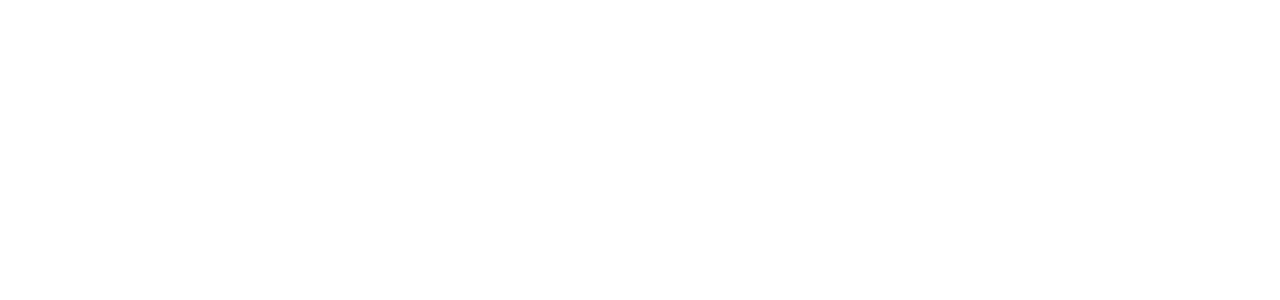
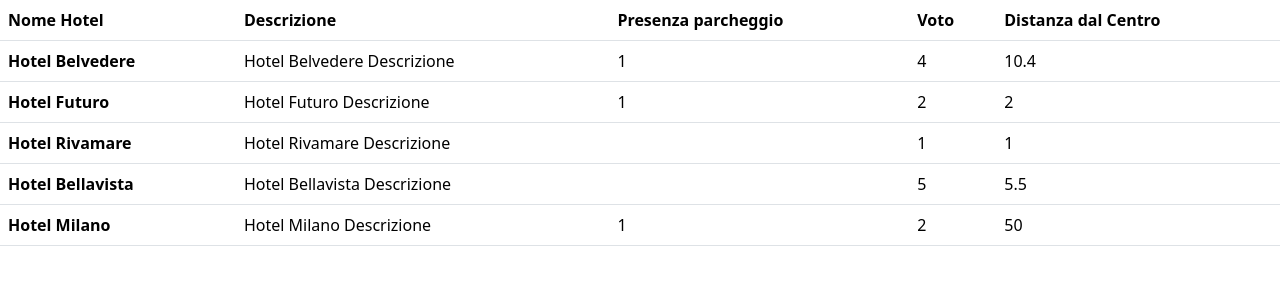
Before and after one commit to Carmine-Doronzo/php-hotel, a PHP site: page / in a window 1280 px wide. Before the commit the part shown is empty. Shown: the top 300 px of the page. Run offline with PHP 8.4, Linux system fonts and the light colour scheme.

Commit message:
table hotel

```diff
--- a/index.php
+++ b/index.php
@@ -44,14 +44,57 @@
 
 <!DOCTYPE html>
 <html lang="en">
+
 <head>
     <meta charset="UTF-8">
     <meta name="viewport" content="width=device-width, initial-scale=1.0">
     <title>PHP hotels</title>
     <link rel="stylesheet" href="https://cdn.jsdelivr.net/npm/bootstrap@5.3.3/dist/css/bootstrap.min.css">
 </head>
+
 <body>
+
+    <table class="table">
+        <thead>
+            <tr>
+                <th scope="col">Nome Hotel</th>
+                <th scope="col">Descrizione</th>
+                <th scope="col">Presenza parcheggio</th>
+                <th scope="col">Voto</th>
+                <th scope="col">Distanza dal Centro</th>
+            </tr>
+        </thead>
+        <tbody>
+            <?php
+
+            for ($i = 0; $i < count($hotels); $i++) {
+
+                $hotel = $hotels[$i];
+                $hotelName = $hotel['name'];
+                $hotelDescription = $hotel['description'];
+                $hotelParking = $hotel['parking'];
+                $hotelVote = $hotel['vote'];
+                $hotelDistance = $hotel['distance_to_center'];
+            ?>
+                <tr>
+                    <th scope="row"> <?php echo $hotelName ?></th>
+                    <td><?php echo $hotelDescription ?></td>
+                    <td><?php echo $hotelParking ?></td>
+                    <td><?php echo $hotelVote ?></td>
+                    <td><?php echo $hotelDistance ?></td>
+                </tr>
+
+            <?php
+
+            }
+            ?>
+
+        </tbody>
+    </table>
+
+
 
 
 </body>
+
 </html>
```
Lines whose indentation alone changed are shown as unchanged.
